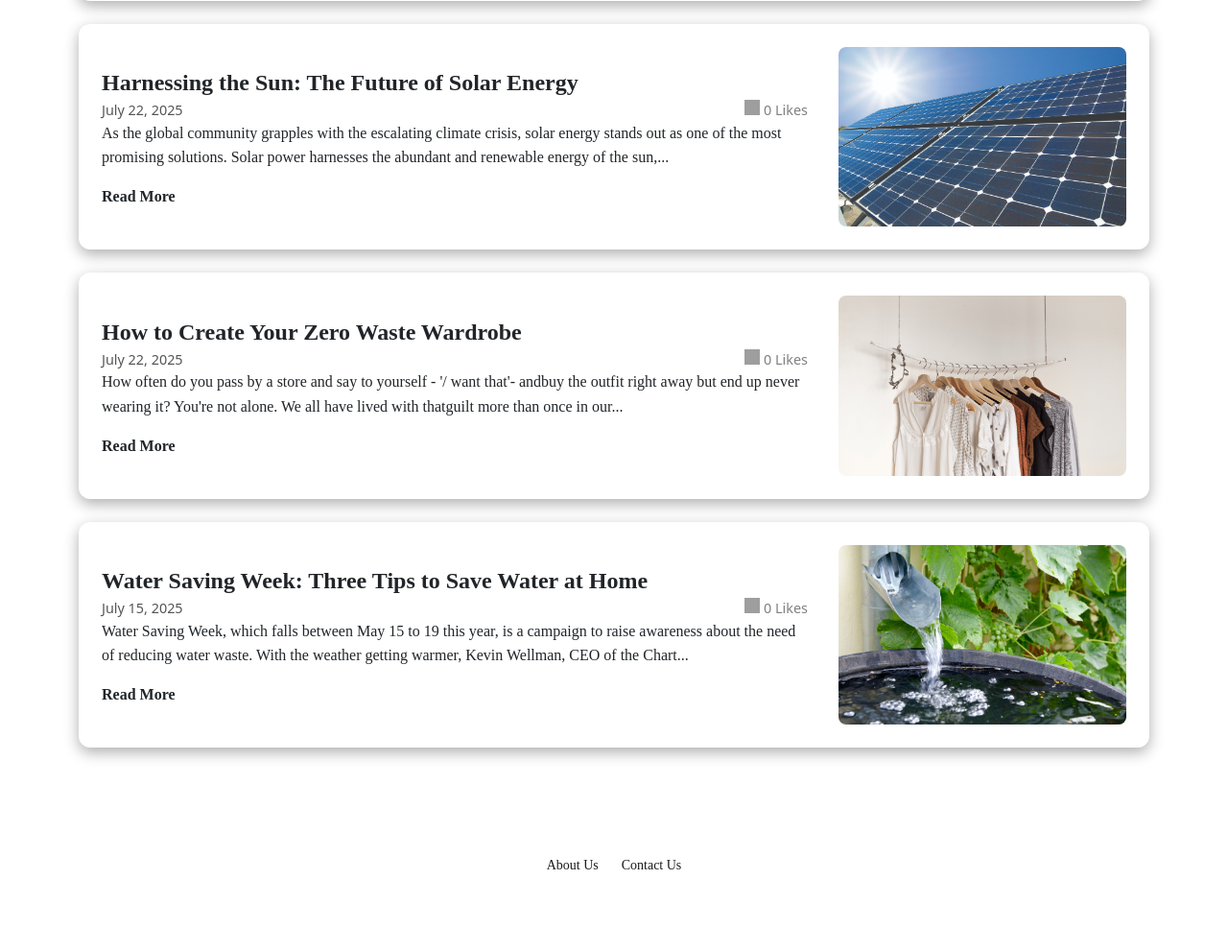
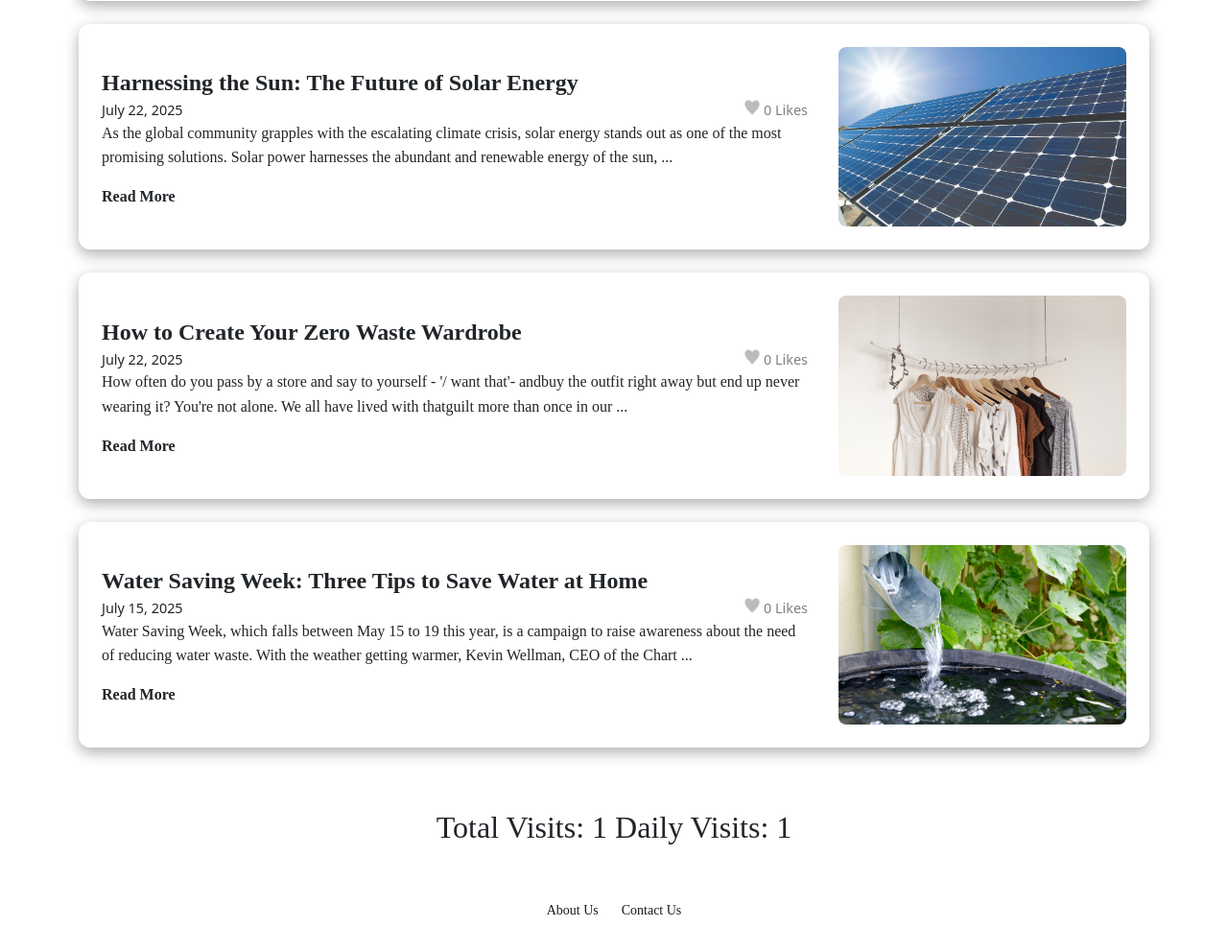
Before and after one commit to JuliBeli/G9_EcoTech, a Django app: page / in a window 1280 px wide. Shown: the part 1244-2235 px from the top of the page at 96% size. Before the commit the page ends 2150 px from the top, so only its background shows below. Run offline with Django 4.2, Linux system fonts and the light colour scheme; data comes from the database, SQL or seed files in the repository; both versions use the stored data as it was after the commit; grey boxes are pictures that could not be loaded.

```diff
--- a/post_app/views.py
+++ b/post_app/views.py
@@ -43,12 +43,12 @@ def post_detail(request, post_id):
 #         kwargs['content_type'] = 'application/json'
 #         super(JSONResponse, self).__init__(content, **kwargs)
 
-@never_cache
-def index(request):
-    latest_articles = PostRaw.objects.filter(post_type=1).order_by('-created_at')[:4]  # Get 4 posts created by admin with the latest created time
-    featured_articles = PostRaw.objects.filter(post_type=1).order_by('-likes_int')[:4]  # Get 4 posts created by admin with the most likes
-    return render(request, 'index.html', {'latest_articles': latest_articles,
-                                                    'featured_articles':featured_articles})
+# @never_cache
+# def index(request):
+#     latest_articles = PostRaw.objects.filter(post_type=1).order_by('-created_at')[:4]  # Get 4 posts created by admin with the latest created time
+#     featured_articles = PostRaw.objects.filter(post_type=1).order_by('-likes_int')[:4]  # Get 4 posts created by admin with the most likes
+#     return render(request, 'index.html', {'latest_articles': latest_articles,
+#                                                     'featured_articles':featured_articles})
 
 @never_cache
 def login_view(request):
@@ -292,3 +292,37 @@ def toggle_like(request, post_id):
 
     post.save()
     return JsonResponse({'liked': liked})
+
+# new index page with user visit history
+@never_cache
+def index(request):
+
+    latest_articles = PostRaw.objects.filter(post_type=1).order_by('-created_at')[:4]  # Get 4 posts created by admin with the latest created time
+    featured_articles = PostRaw.objects.filter(post_type=1).order_by('-likes_int')[:4]  # Get 4 posts created by admin with the most likes
+    current_date = datetime.now().date()
+
+    # Track visits using sessions
+    visit_count = request.session.get('visit_count', 0) + 1
+    request.session['visit_count'] = visit_count
+
+    # Track daily visits using cookies
+    last_visit = request.COOKIES.get('last_visit')
+    if last_visit:
+        last_visit_date = datetime.strptime(last_visit, '%Y-%m-%d').date()
+        if last_visit_date < current_date:
+            request.session['daily_visit_count'] = 1
+        else:
+            daily_visit_count = request.session.get('daily_visit_count', 0) + 1
+            request.session['daily_visit_count'] = daily_visit_count
+    else:
+        request.session['daily_visit_count'] = 1
+
+    response = render(request, 'index.html', {
+        'visit_count': visit_count,
+        'daily_visit_count': request.session['daily_visit_count'],
+        'latest_articles': latest_articles,
+        'featured_articles': featured_articles
+    })
+
+    response.set_cookie('last_visit', current_date.strftime('%Y-%m-%d'))
+    return response
--- a/templates/index.html
+++ b/templates/index.html
@@ -19,7 +19,7 @@
                             <h3 class="post-title-small">{{ article.title }}</h3>
 {#                            <p class="post-meta">{{ article.created_at|date:"F d, Y" }}</p>#}
                             <div class="post-meta-likes">
-                                <span>  {{ article.created_at|date:"F d, Y" }}</span>
+                                 <span>  {{ article.created_at|date:"F d, Y" }}</span>
                                 <span class="grey-heart-icon"> {{ article.liked_by.count }} Like{{ article.liked_by.count|pluralize }}</span>
                             </div>
                         </div>
@@ -40,10 +40,10 @@
 {#                        <p class="post-meta">on {{ article.created_at|date:"F d, Y" }}</p>#}
 {#                        <p class="heart-icon"> {{ article.liked_by.count }} Like{{ article.liked_by.count|pluralize }}</p>#}
                         <div class="post-meta-likes">
-                            <span style="color: #555;">  {{ article.created_at|date:"F d, Y" }}</span>
+                            <span>{{ article.created_at|date:"F d, Y" }}</span>
                             <span class="grey-heart-icon">  {{ article.liked_by.count }} Like{{ article.liked_by.count|pluralize }}</span>
                         </div>
-                        <p>{{ article.content|slice:":200" }}...</p>
+                        <p>{{ article.content|slice:":200" }} ...</p>
                         <a href="{% url 'post_detail' article.id %}" class="a-read-more" style="margin-top: 1rem;">Read More</a>
                     </div>
                     <div class="card-image">
@@ -55,4 +55,5 @@
             {% endfor %}
         </div>
     </section>
+    <h2> Total Visits: {{ visit_count }}  Daily Visits: {{ daily_visit_count }}</h2>
 {% endblock content %}
--- a/templates/post_detail.html
+++ b/templates/post_detail.html
@@ -15,8 +15,8 @@
     <header class="post-header">
       <h1>{{ post.title }}</h1>
         <div class="post-meta-likes" style="display: flex; justify-content: center; align-items: center; margin-top: 10px; gap: 20px">
-          <p class="post-meta" style="margin: 0px;">🗓️ Published on {{ post.created_at|date:"F d, Y" }}</p>
-          <div class="post-likes" style="color: #4CAF50; font-weight: bold; margin: 1px;"> 💚 {{ post.liked_by.count }} Like{{ post.liked_by.count|pluralize }}
+          <p class="post-meta" style="margin: 0px;">Published on {{ post.created_at|date:"F d, Y" }}</p>
+          <div class="grey-heart-icon" >  {{ post.liked_by.count }} Like{{ post.liked_by.count|pluralize }}
           </div>
         </div>
     </header>
```
Also changed, not shown: db.sqlite3, static/images/green_heart.png (added), static/images/grey_heart.png (added).
